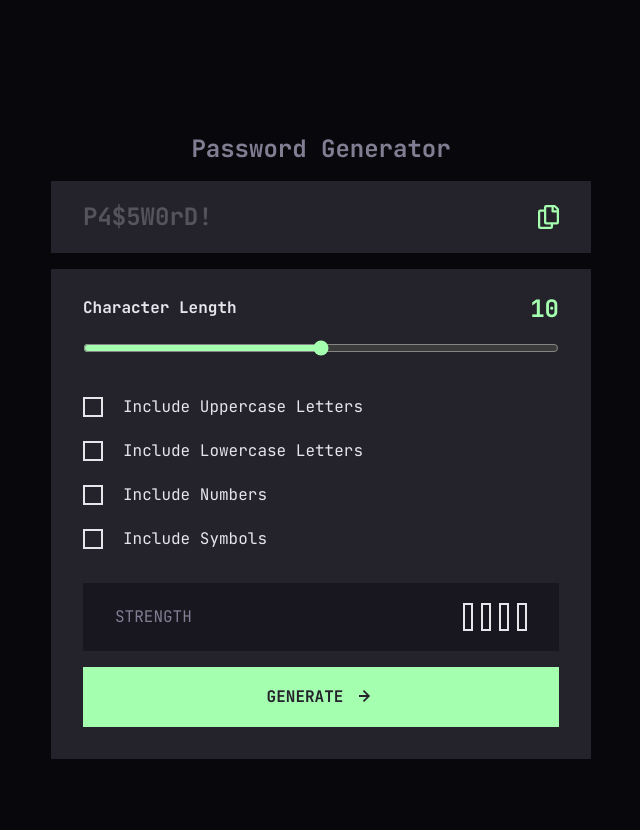
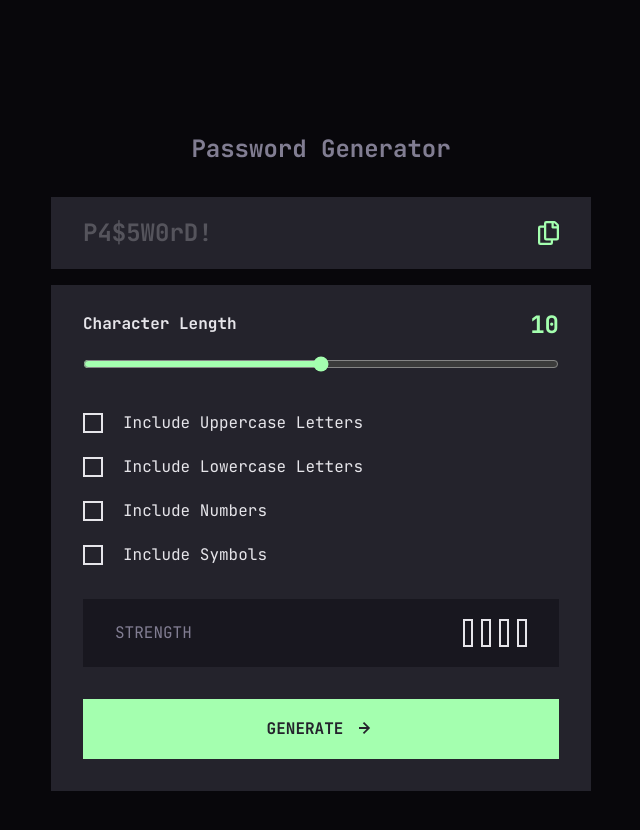
Before and after one commit to nishanth1596/password-generator, a React (Vite) app: page / in a window 1280 px wide. Shown: the top 830 px of the page, without its empty margins (319-959 px from the left). Built offline with nearby package versions, Linux system fonts and the light colour scheme.

Commit message:
Adjust margin for better spacing and layout

```diff
--- a/src/features/PasswordGen.tsx
+++ b/src/features/PasswordGen.tsx
@@ -63,7 +63,7 @@ function PasswordGen() {
         Password Generator
       </h2>
 
-      <div className="bg-DarkGrey mt-4 flex w-full max-w-[33.75rem] items-center justify-between p-4 md:px-8 md:py-5">
+      <div className="bg-DarkGrey mt-4 flex w-full max-w-[33.75rem] items-center justify-between p-4 md:mt-8 md:px-8 md:py-5">
         <output className="HeadingM" aria-live="polite" role="status">
           {password ? (
             <span className="HeadingM sm:HeadingL">{password}</span>
--- a/src/ui/ButtonGenerate.tsx
+++ b/src/ui/ButtonGenerate.tsx
@@ -6,7 +6,7 @@ function ButtonGenerate({ onClick }: ButtonGenerateProps) {
   return (
     <button
       onClick={onClick}
-      className="bg-NeonGreen group hover:bg-DarkGrey hover:text-NeonGreen text-DarkGrey hover:outline-NeonGreen mt-4 flex w-full cursor-pointer items-center justify-center gap-4 py-[18px] transition-colors duration-300 ease-in-out hover:outline-2"
+      className="bg-NeonGreen group hover:bg-DarkGrey hover:text-NeonGreen text-DarkGrey hover:outline-NeonGreen mt-4 flex w-full cursor-pointer items-center justify-center gap-4 py-[18px] transition-colors duration-300 ease-in-out hover:outline-2 md:mt-8"
     >
       <span className="sm:BodyM font-bold uppercase">Generate</span>
       <svg
```
